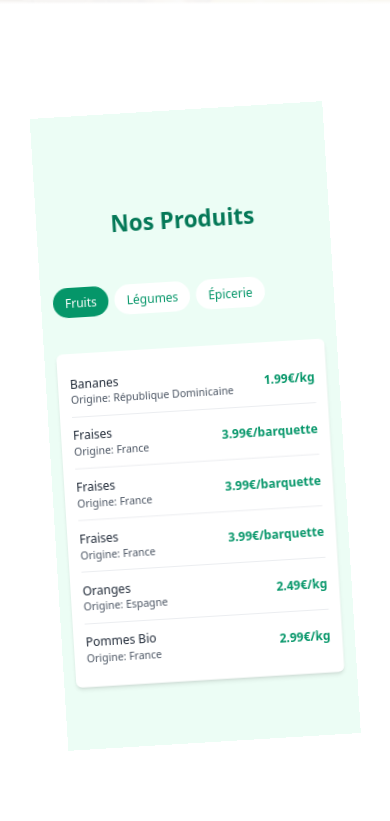
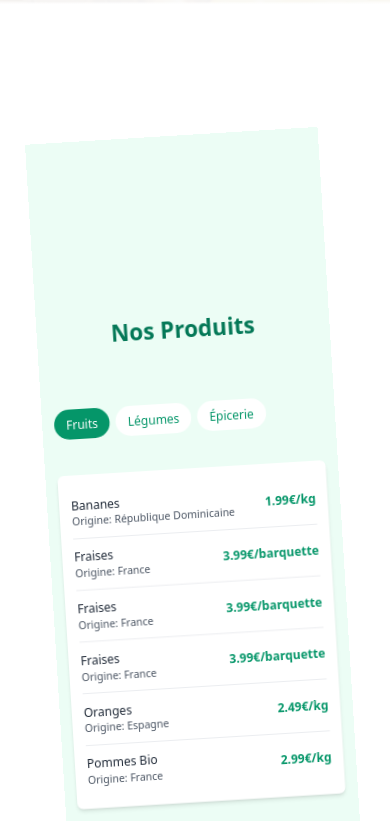
Before and after one commit to HRegniez/March-_de_Bruno, a Next.js app: page / in a window 390 px wide. Shown: the part 840-1661 px from the top of the page. Built offline with nearby package versions, Linux system fonts and the light colour scheme.

Commit message:
tweaks for mobile hero transition

```diff
--- a/app/page.tsx
+++ b/app/page.tsx
@@ -5,7 +5,7 @@ import { useRef, useState, useEffect } from "react";
 import ProductsSection from "./sections/ProductsSection";
 import APropos from "./sections/APropos";
 import Hero from "./sections/Hero";
-
+import Contact from "./sections/Contact";
 export default function Home() {
 
   const container = useRef(null)
@@ -35,44 +35,8 @@ export default function Home() {
         <Hero scrollYProgress={scrollYProgress} />
         <ProductsSection scrollYProgress={scrollYProgress} />
       </div>
-
       <APropos />
-
-      <section id="contact" className="py-16 z-20 px-4 md:px-8 bg-white snap-start">
-        <div className="max-w-7xl bg-emerald-50 rounded-lg p-8 shadow-md mx-auto">
-          <h2 className="text-3xl font-bold text-center mb-12 text-emerald-700">
-            Contactez-nous
-          </h2>
-          <div className="grid grid-cols-1 md:grid-cols-2 gap-12">
-            <div className="space-y-6">
-              <div>
-                <h3 className="text-xl font-semibold text-emerald-600 mb-2">Adresse</h3>
-                <p className="text-gray-600">99 Cr Berriat, 38000 Grenoble</p>
-              </div>
-              <div>
-                <h3 className="text-xl font-semibold text-emerald-600 mb-2">Horaires</h3>
-                <p className="text-gray-600">Lundi - Samedi: 8h - 19h30</p>
-                <p className="text-gray-600">Dimanche: 8h - 13h</p>
-              </div>
-              <div>
-                <h3 className="text-xl font-semibold text-emerald-600 mb-2">Contact</h3>
-                <p className="text-gray-600">Tél: +33 9 84 18 14 77</p>
-                <p className="text-gray-600">Email: contact@marchedebruno.fr</p>
-              </div>
-            </div>
-            <div className="w-full h-[400px]">
-              <iframe
-                src="https://www.google.com/maps/embed?pb=!1m18!1m12!1m3!1d702.9846857617433!2d5.711196028613393!3d45.188336243366365!2m3!1f0!2f0!3f0!3m2!1i1024!2i768!4f13.1!3m3!1m2!1s0x478af4826c59d6c9%3A0xb2947d423b9e4c07!2s99%20Cr%20Berriat%2C%2038000%20Grenoble!5e0!3m2!1sfr!2sfr!4v1739462240897!5m2!1sfr!2sfr"
-                className="w-full h-full rounded-lg"
-                style={{border: 0}}
-                allowFullScreen
-                loading="lazy"
-                referrerPolicy="no-referrer-when-downgrade"
-              />
-            </div>
-          </div>
-        </div>
-      </section>
+      <Contact />
     </div>
   );
 }
--- /dev/null
+++ b/app/sections/Contact.tsx
@@ -0,0 +1,43 @@
+import React from 'react'
+
+function Contact() {
+  return (
+    <section id="contact" className="py-16 z-20 px-4 md:px-8 bg-white snap-start">
+        <div className="max-w-7xl bg-emerald-50 rounded-lg p-8 shadow-md mx-auto">
+          <h2 className="text-3xl font-bold text-center mb-12 text-emerald-700">
+            Contactez-nous
+          </h2>
+          <div className="grid grid-cols-1 md:grid-cols-2 gap-12">
+            <div className="space-y-6">
+              <div>
+                <h3 className="text-xl font-semibold text-emerald-600 mb-2">Adresse</h3>
+                <p className="text-gray-600">99 Cr Berriat, 38000 Grenoble</p>
+              </div>
+              <div>
+                <h3 className="text-xl font-semibold text-emerald-600 mb-2">Horaires</h3>
+                <p className="text-gray-600">Lundi - Samedi: 8h - 19h30</p>
+                <p className="text-gray-600">Dimanche: 8h - 13h</p>
+              </div>
+              <div>
+                <h3 className="text-xl font-semibold text-emerald-600 mb-2">Contact</h3>
+                <p className="text-gray-600">Tél: +33 9 84 18 14 77</p>
+                <p className="text-gray-600">Email: contact@marchedebruno.fr</p>
+              </div>
+            </div>
+            <div className="w-full h-[400px]">
+              <iframe
+                src="https://www.google.com/maps/embed?pb=!1m18!1m12!1m3!1d702.9846857617433!2d5.711196028613393!3d45.188336243366365!2m3!1f0!2f0!3f0!3m2!1i1024!2i768!4f13.1!3m3!1m2!1s0x478af4826c59d6c9%3A0xb2947d423b9e4c07!2s99%20Cr%20Berriat%2C%2038000%20Grenoble!5e0!3m2!1sfr!2sfr!4v1739462240897!5m2!1sfr!2sfr"
+                className="w-full h-full rounded-lg"
+                style={{border: 0}}
+                allowFullScreen
+                loading="lazy"
+                referrerPolicy="no-referrer-when-downgrade"
+              />
+            </div>
+          </div>
+        </div>
+      </section>
+  )
+}
+
+export default Contact
--- a/app/sections/ProductsSection.tsx
+++ b/app/sections/ProductsSection.tsx
@@ -47,24 +47,24 @@ const mockProducts = [
 ];
 
 export default function ProductsSection({ scrollYProgress }: { scrollYProgress: MotionValue<number> }) {
-    const scale = useTransform(scrollYProgress, [0, 1], [0.75, 1])
-    const rotate = useTransform(scrollYProgress, [0, 1], [-3.5, 0])
+    const scale = useTransform(scrollYProgress, [0, 0.5], [0.75, 1])
+    const rotate = useTransform(scrollYProgress, [0, 0.5], [-3.5, 0])
     const [products] = useState(mockProducts);
 
     return (
       <motion.section
-        id="products"
         style={{ scale, rotate }}
         transition={{ ease: "circIn" }}
-        className="relative px-4 md:px-8 bg-emerald-50 min-h-screen py-16 flex flex-col"
+        className="relative px-4 md:px-16 bg-emerald-50 min-h-screen py-40 flex flex-col"
       >
         <motion.div
+          id="products"
           className="w-full max-w-7xl mx-auto"
           initial={{ opacity: 0, y: 20 }}
           whileInView={{ opacity: 1, y: 0 }}
           viewport={{ once: true }}
         >
-          <h2 className="text-3xl font-bold text-center py-16 md:py-16 text-emerald-700">
+          <h2 className="text-3xl font-bold text-center py-20 md:py-16 text-emerald-700">
             Nos Produits
           </h2>
           {/* Desktop */}
```
Also changed, not shown: 1 other file (tests, documents, lock files or other folders).
